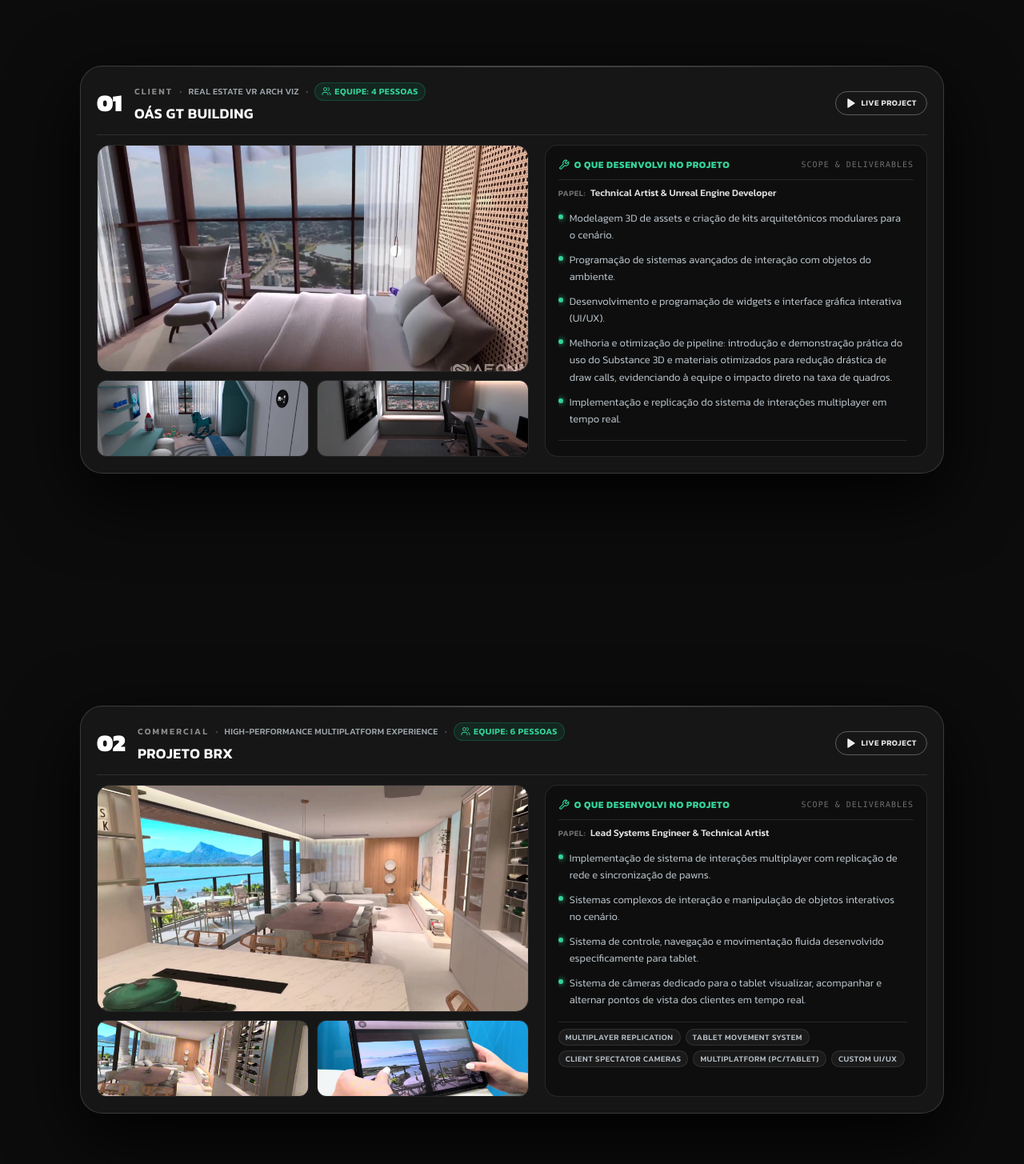
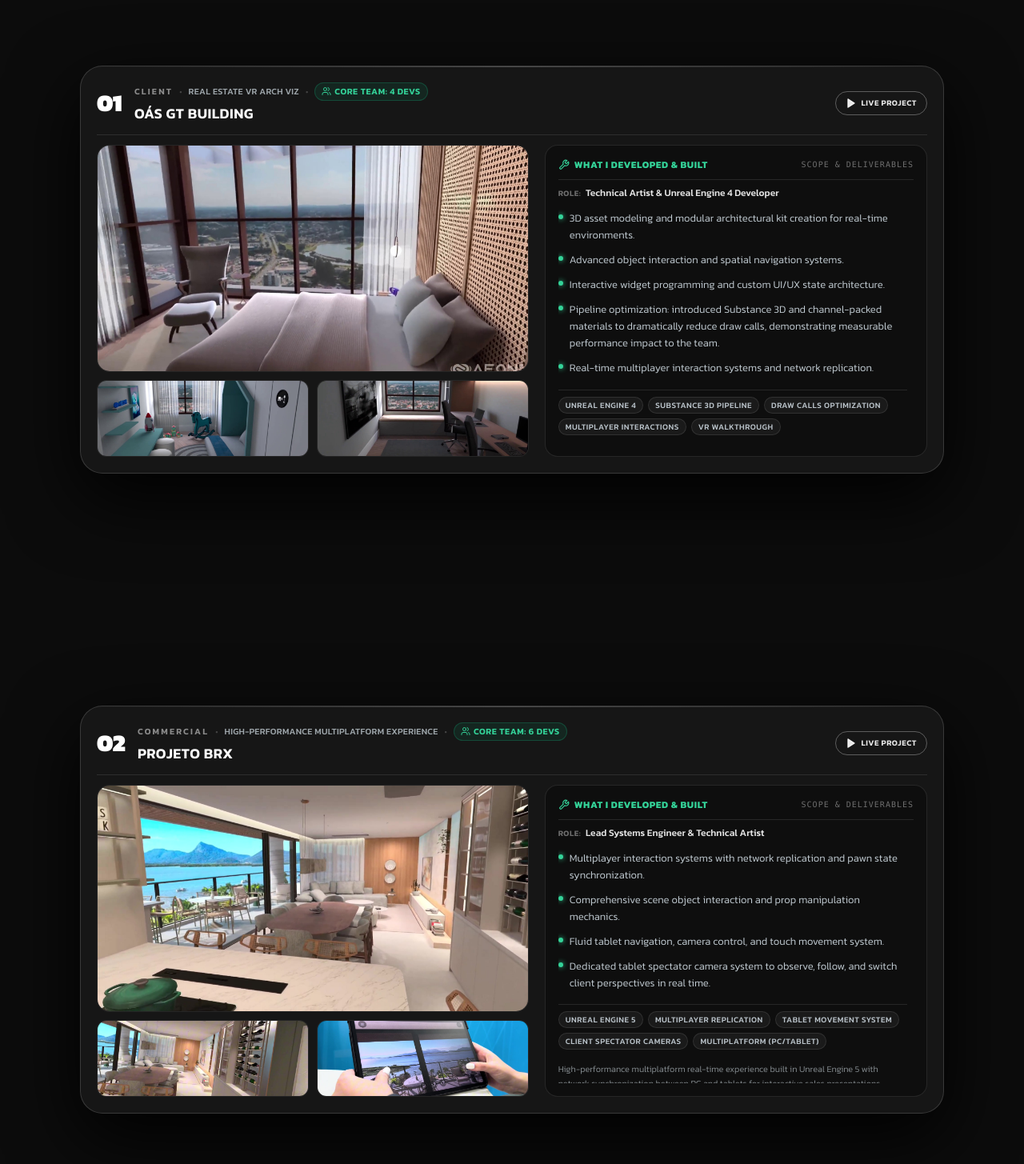
Before and after one commit to dashlucas/MyPortfolio, a React (Vite) app: page / in a window 1280 px wide. Shown: the part 315-1770 px from the top of the page at 80% size. Built offline with nearby package versions, Linux system fonts and the light colour scheme.

Commit message:
feat(i18n): translate all texts to english and specify correct unreal engine versions

```diff
--- a/src/components/ProjectsSection.tsx
+++ b/src/components/ProjectsSection.tsx
@@ -34,18 +34,18 @@ const PROJECTS: ProjectData[] = [
     tag: 'CLIENT',
     name: 'OÁS GT Building',
     category: 'Real Estate VR Arch Viz',
-    teamSize: 'Equipe: 4 pessoas',
-    role: 'Technical Artist & Unreal Engine Developer',
+    teamSize: 'Core Team: 4 devs',
+    role: 'Technical Artist & Unreal Engine 4 Developer',
     contributions: [
-      'Modelagem 3D de assets e criação de kits arquitetônicos modulares para o cenário.',
-      'Programação de sistemas avançados de interação com objetos do ambiente.',
-      'Desenvolvimento e programação de widgets e interface gráfica interativa (UI/UX).',
-      'Melhoria e otimização de pipeline: introdução e demonstração prática do uso do Substance 3D e materiais otimizados para redução drástica de draw calls, evidenciando à equipe o impacto direto na taxa de quadros.',
-      'Implementação e replicação do sistema de interações multiplayer em tempo real.',
+      '3D asset modeling and modular architectural kit creation for real-time environments.',
+      'Advanced object interaction and spatial navigation systems.',
+      'Interactive widget programming and custom UI/UX state architecture.',
+      'Pipeline optimization: introduced Substance 3D and channel-packed materials to dramatically reduce draw calls, demonstrating measurable performance impact to the team.',
+      'Real-time multiplayer interaction systems and network replication.',
     ],
-    differentials: ['Unreal Engine 5', 'Substance 3D Pipeline', 'Draw Calls Optimization', 'Multiplayer Interactions', 'VR Walkthrough'],
+    differentials: ['Unreal Engine 4', 'Substance 3D Pipeline', 'Draw Calls Optimization', 'Multiplayer Interactions', 'VR Walkthrough'],
     description:
-      'Passeio imersivo de arquitetura e visualização imobiliária de alto padrão em Unreal Engine com suporte a VR e multiplayer em tempo real.',
+      'High-end architectural visualization and real estate VR walkthrough in Unreal Engine 4 with real-time multiplayer and standalone VR support.',
     videoId: 'YHwtTnkM8hM',
     videoUrl: 'https://www.youtube.com/watch?v=YHwtTnkM8hM',
     localVideo: './videos/OAS_GTBuilding.mp4',
@@ -60,17 +60,17 @@ const PROJECTS: ProjectData[] = [
     tag: 'COMMERCIAL',
     name: 'Projeto BRX',
     category: 'High-Performance Multiplatform Experience',
-    teamSize: 'Equipe: 6 pessoas',
+    teamSize: 'Core Team: 6 devs',
     role: 'Lead Systems Engineer & Technical Artist',
     contributions: [
-      'Implementação de sistema de interações multiplayer com replicação de rede e sincronização de pawns.',
-      'Sistemas complexos de interação e manipulação de objetos interativos no cenário.',
-      'Sistema de controle, navegação e movimentação fluida desenvolvido especificamente para tablet.',
-      'Sistema de câmeras dedicado para o tablet visualizar, acompanhar e alternar pontos de vista dos clientes em tempo real.',
+      'Multiplayer interaction systems with network replication and pawn state synchronization.',
+      'Comprehensive scene object interaction and prop manipulation mechanics.',
+      'Fluid tablet navigation, camera control, and touch movement system.',
+      'Dedicated tablet spectator camera system to observe, follow, and switch client perspectives in real time.',
     ],
-    differentials: ['Multiplayer Replication', 'Tablet Movement System', 'Client Spectator Cameras', 'Multiplatform (PC/Tablet)', 'Custom UI/UX'],
+    differentials: ['Unreal Engine 5', 'Multiplayer Replication', 'Tablet Movement System', 'Client Spectator Cameras', 'Multiplatform (PC/Tablet)'],
     description:
-      'Experiência interativa multiplataforma de alta performance com sincronização em rede entre PC e tablets para apresentações interativas de vendas.',
+      'High-performance multiplatform real-time experience built in Unreal Engine 5 with network synchronization between PC and tablets for interactive sales presentations.',
     videoId: 'ZCTbNF5RaJw',
     videoUrl: 'https://www.youtube.com/watch?v=ZCTbNF5RaJw',
     localVideo: './videos/BRX.mp4',
@@ -85,15 +85,15 @@ const PROJECTS: ProjectData[] = [
     tag: 'SIMULATION',
     name: 'Projeto Fitmass',
     category: 'VR & Augmented Reality Simulation',
-    teamSize: 'Equipe: 4 pessoas',
+    teamSize: 'Core Team: 4 devs',
     role: 'VR Technical Developer & Level Designer',
     contributions: [
-      'Sistemas de interação e manipulação com objetos em Realidade Virtual com resposta tátil e visual.',
-      'Design do level e composição visual do ambiente espacial voltado para escaneamento e avaliação corporal biométrica.',
+      'Virtual Reality object interaction and spatial manipulation systems with responsive feedback.',
+      'Level design and 3D spatial environment composition tailored for biometric body evaluation and scanning.',
     ],
-    differentials: ['Meta Quest Standalone', 'Level Design', 'Object Interaction System', 'Zero-Latency UX', 'Biometric Simulation'],
+    differentials: ['Unreal Engine 5', 'Meta Quest Standalone', 'Level Design', 'Object Interaction System', 'Biometric Simulation'],
     description:
-      'Sistema de avaliação biométrica corporal em Realidade Virtual e Aumentada em Unreal Engine com avatares em tempo real.',
+      'Virtual and Augmented Reality biometric body evaluation system built in Unreal Engine 5 with real-time 3D avatar visualization.',
     videoId: 'P5yV7_p0bDU',
     videoUrl: 'https://www.youtube.com/watch?v=P5yV7_p0bDU',
     localVideo: './videos/Fitmass.mp4',
@@ -108,18 +108,18 @@ const PROJECTS: ProjectData[] = [
     tag: 'INDUSTRIAL',
     name: 'Fibracem Fábrica',
     category: 'Industrial VR Training & Simulation',
-    teamSize: 'Equipe: 6 pessoas',
+    teamSize: 'Core Team: 6 devs',
     role: 'Lead Interactive Developer & Level Architect',
     contributions: [
-      'Design e layout espacial dos levels fabris simulados em escala real.',
-      'Arquitetura técnica dos levels e montagem de maquinários e linhas de produção industriais.',
-      'Programação de interações físicas e validação rigorosa de procedimentos operacionais de montagem.',
-      'Programação de lógica de level, checklists e condução guiada de fluxo de treinamento.',
-      'Sistema multiplayer para colaboração e treinamento simultâneo de múltiplos operadores.',
+      'Level design and spatial layout for full-scale simulated factory environments.',
+      'Technical level architecture and industrial machinery/assembly line composition.',
+      'Physical interaction programming and strict operational procedure validation.',
+      'Level mechanics, operational task checklists, and guided training workflow logic.',
+      'Multiplayer system for collaborative training across multiple simultaneous operators.',
     ],
-    differentials: ['Industrial VR Training', 'Level Architecture', 'Physical Interaction Systems', 'Multiplayer System', 'Machinery Simulation'],
+    differentials: ['Unreal Engine 5', 'Industrial VR Training', 'Level Architecture', 'Physical Interaction Systems', 'Multiplayer System'],
     description:
-      'Treinamento e simulação industrial interativa em VR para a fábrica da Fibracem, validando processos técnicos de operadores em ambiente virtual seguro.',
+      'Interactive VR factory training and industrial simulation for Fibracem in Unreal Engine 5, validating operator procedures in a safe virtual environment.',
     videoId: 'JgvCpCAwXH4',
     videoUrl: 'https://www.youtube.com/watch?v=JgvCpCAwXH4',
     localVideo: './videos/Fibracem.mp4',
@@ -134,16 +134,16 @@ const PROJECTS: ProjectData[] = [
     tag: 'EXHIBITION',
     name: 'Casacor 2024',
     category: 'Mixed Reality & Spatial Installation',
-    teamSize: 'Equipe: 5 pessoas',
+    teamSize: 'Core Team: 5 creators',
     role: 'Technical Director & XR Engineer',
     contributions: [
-      'Sistema de interações imersivas e espaciais para Realidade Mista (MR) em headsets standalone.',
-      'Programação de lógica e fluxo de level em tempo real sincronizado com a iluminação física do evento.',
-      'Sistema multiplayer para presença compartilhada de múltiplos visitantes simultâneos na instalação.',
+      'Immersive spatial interaction systems for Mixed Reality (MR) on standalone headsets.',
+      'Real-time level mechanics and show flow logic synchronized with venue environmental lighting.',
+      'Spatial multiplayer system enabling shared presence for multiple simultaneous exhibition visitors.',
     ],
-    differentials: ['Mixed Reality (MR)', 'Spatial Interactions', 'Multiplayer Sync', 'Level Programming', 'Live Exhibition Hardware'],
+    differentials: ['Unreal Engine 5', 'Mixed Reality (MR)', 'Spatial Interactions', 'Multiplayer Sync', 'Level Programming'],
     description:
-      'Instalação espacial imersiva em Realidade Mista desenvolvida para a CASACOR Santa Catarina, combinando arquitetura real e virtual.',
+      'Immersive spatial installation in Mixed Reality developed for CASACOR Santa Catarina in Unreal Engine 5, merging physical architecture and virtual zen environments.',
     videoId: 'X16uHRK7ew0',
     videoUrl: 'https://www.youtube.com/watch?v=X16uHRK7ew0',
     localVideo: './videos/Casacor2024.mp4',
@@ -485,14 +485,14 @@ export const ProjectsSection: React.FC = () => {
                             )}
                           </div>
 
-                          {/* Right Column: "O que desenvolvi" / Contributions & Tech Scope Panel */}
+                          {/* Right Column: "What I Developed" / Contributions & Tech Scope Panel */}
                           <div className="w-[48%] flex flex-col h-full min-h-0 bg-black/35 rounded-xl sm:rounded-2xl border border-white/10 p-3 sm:p-4">
                             {/* Panel Header */}
                             <div className="flex items-center justify-between gap-2 pb-2.5 mb-2 border-b border-white/10 flex-shrink-0">
                               <div className="flex items-center gap-1.5 text-emerald-400">
                                 <Wrench className="w-3.5 h-3.5" />
                                 <span className="text-[11px] sm:text-xs font-bold uppercase tracking-wider">
-                                  O que desenvolvi no projeto
+                                  What I Developed & Built
                                 </span>
                               </div>
                               <span className="text-[10px] text-white/40 uppercase tracking-widest font-mono">
@@ -509,7 +509,7 @@ export const ProjectsSection: React.FC = () => {
                               {/* Role */}
                               <div className="text-xs text-white/90 font-medium">
                                 <span className="text-white/40 uppercase text-[10px] tracking-wider mr-1.5 font-semibold">
-                                  Papel:
+                                  Role:
                                 </span>
                                 <span>{project.role}</span>
                               </div>
@@ -577,7 +577,7 @@ export const ProjectsSection: React.FC = () => {
                               <div className="flex items-center gap-1.5 text-emerald-400">
                                 <Wrench className="w-3 h-3" />
                                 <span className="text-[11px] font-bold uppercase tracking-wider">
-                                  O que desenvolvi
+                                  What I Developed
                                 </span>
                               </div>
                               <span className="text-[9px] text-white/40 uppercase tracking-widest font-mono">
@@ -593,7 +593,7 @@ export const ProjectsSection: React.FC = () => {
                             >
                               <div className="text-[11px] text-white/90 font-medium">
                                 <span className="text-white/40 uppercase text-[9px] tracking-wider mr-1 font-semibold">
-                                  Papel:
+                                  Role:
                                 </span>
                                 <span>{project.role}</span>
                               </div>
--- a/src/components/VideoModal.tsx
+++ b/src/components/VideoModal.tsx
@@ -140,7 +140,7 @@ export const VideoModal: React.FC<VideoModalProps> = ({ isOpen, onClose, project
                   target="_blank"
                   rel="noopener noreferrer"
                   className="inline-flex items-center gap-1.5 px-3 py-1.5 sm:px-4 sm:py-2 rounded-full border border-white/10 text-[#D7E2EA]/80 hover:text-white hover:border-white hover:bg-white/10 transition-all text-xs sm:text-sm uppercase tracking-wider font-medium"
-                  title="Abrir no YouTube"
+                  title="Open on YouTube"
                 >
                   <ExternalLink className="w-3.5 h-3.5 sm:w-4 sm:h-4" />
                   <span className="hidden sm:inline">YouTube</span>
@@ -151,7 +151,7 @@ export const VideoModal: React.FC<VideoModalProps> = ({ isOpen, onClose, project
                   type="button"
                   onClick={onClose}
                   className="p-2 sm:p-2.5 rounded-full border border-white/10 text-[#D7E2EA]/80 hover:text-white hover:border-white hover:bg-white/10 transition-all cursor-pointer"
-                  aria-label="Fechar vídeo"
+                  aria-label="Close video"
                 >
                   <X className="w-4 h-4 sm:w-5 sm:h-5" />
                 </button>
@@ -202,7 +202,7 @@ export const VideoModal: React.FC<VideoModalProps> = ({ isOpen, onClose, project
 
               {project.role && (
                 <div className="text-xs sm:text-sm text-white/90 font-medium">
-                  <span className="text-white/40 uppercase text-[10px] tracking-wider mr-2 font-semibold">Papel:</span>
+                  <span className="text-white/40 uppercase text-[10px] tracking-wider mr-2 font-semibold">Role:</span>
                   <span>{project.role}</span>
                 </div>
               )}
@@ -210,7 +210,7 @@ export const VideoModal: React.FC<VideoModalProps> = ({ isOpen, onClose, project
               {project.contributions && project.contributions.length > 0 && (
                 <div className="flex flex-col gap-2 pt-2 border-t border-white/10">
                   <span className="text-white/50 uppercase text-[10px] sm:text-[11px] tracking-wider font-semibold">
-                    O que desenvolvi no projeto:
+                    Key Deliverables & What I Built:
                   </span>
                   <ul className="flex flex-col gap-2">
                     {project.contributions.map((item, idx) => (
```
Also changed, not shown: src/App.tsx (+4 -4 lines).
